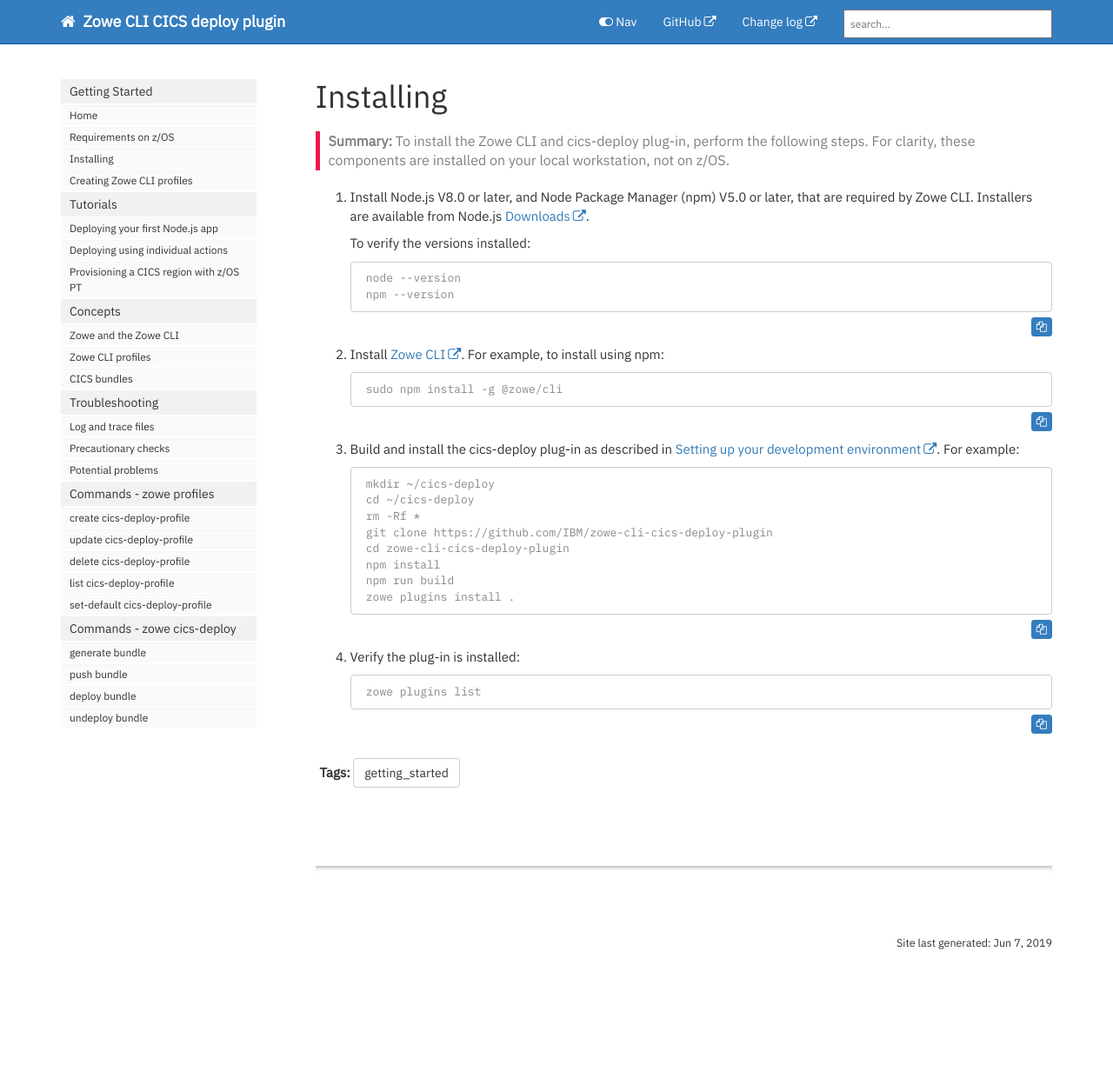
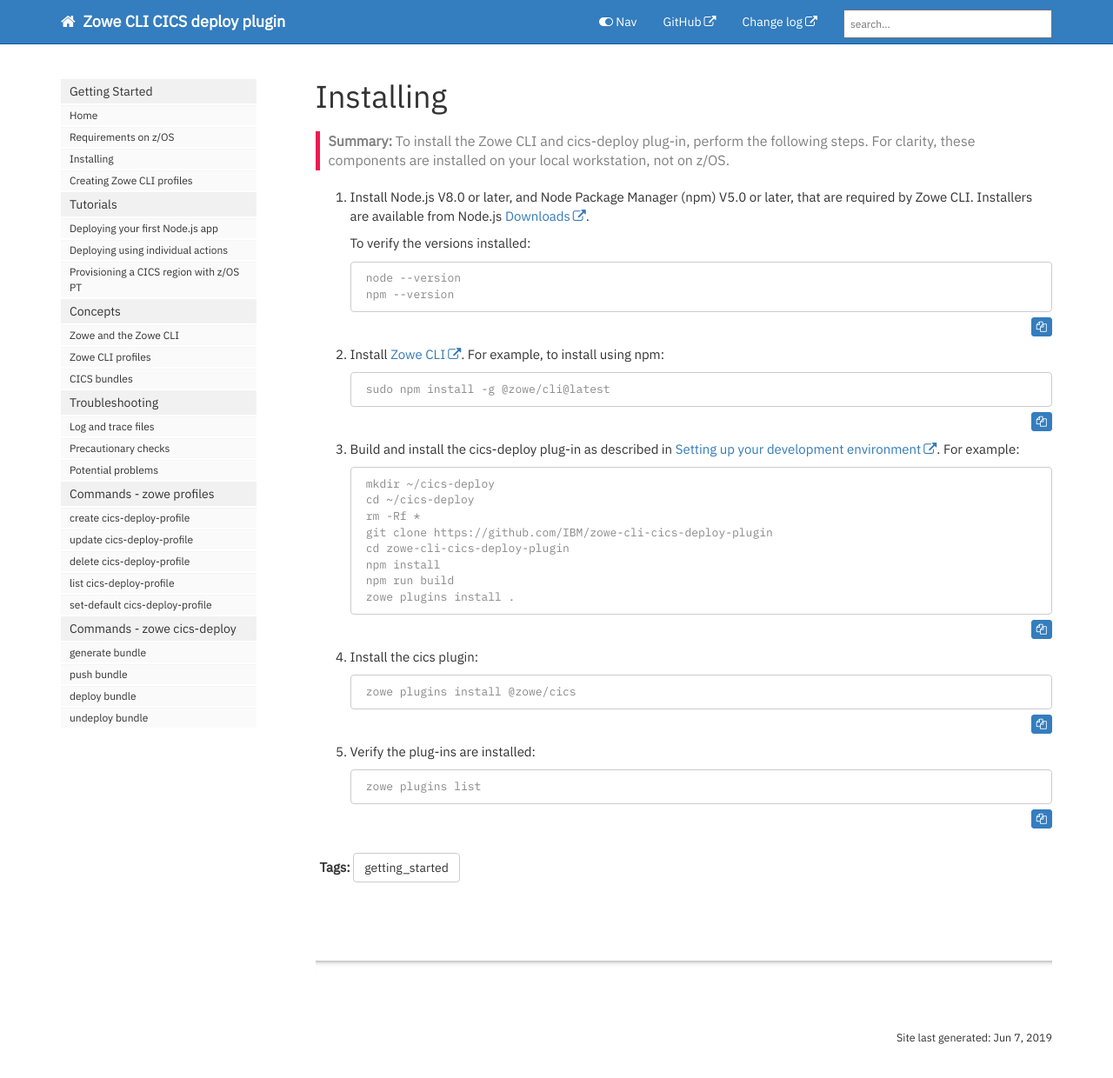
Before and after one commit to IBM/zowe-cli-cics-deploy-plugin, a Jekyll site: the page built from docs/pages/cdp/cdp-Installing.md, in a window 1280 px wide and 1263 px high. Shown: the top 1240 px of the window at 87% size. Built offline with Jekyll 4.4.1, drawn with Linux system fonts in a browser that asks for light colours; nearby versions of some CDN libraries; comment, search, counter and statistics services are not loaded.

Commit message:
Add step to install CICS plugin
Signed-off-by: Matthew Wilson <matthew.wilson@uk.ibm.com>

````diff
--- a/docs/pages/cdp/cdp-Installing.md
+++ b/docs/pages/cdp/cdp-Installing.md
@@ -21,7 +21,7 @@ toc: false
 2. Install [Zowe CLI](https://zowe.github.io/docs-site/latest/user-guide/cli-installcli.html). For example, to install using npm:
 
     ```console
-    sudo npm install -g @zowe/cli
+    sudo npm install -g @zowe/cli@latest
     ```
 
 3. Build and install the cics-deploy plug-in as described in [Setting up your development environment](https://github.com/IBM/zowe-cli-cics-deploy-plugin/blob/master/docs-internal/tutorials/Setup.md). For example:
@@ -36,8 +36,13 @@ toc: false
     npm run build
     zowe plugins install .
     ```
+4. Install the cics plugin:
 
-4. Verify the plug-in is installed:
+    ```console
+    zowe plugins install @zowe/cics
+    ```
+
+5. Verify the plug-ins are installed:
 
     ```console
     zowe plugins list
````
